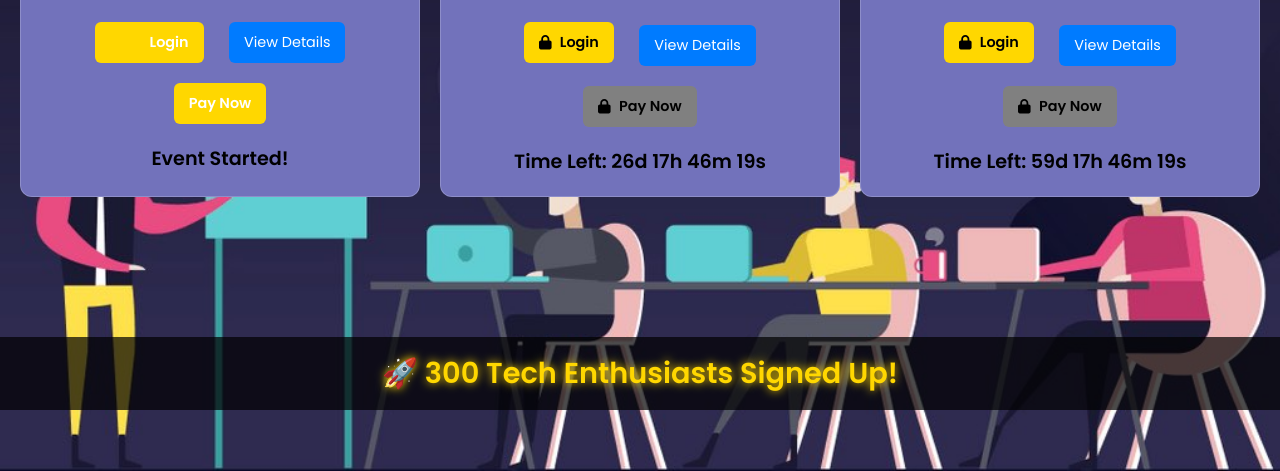
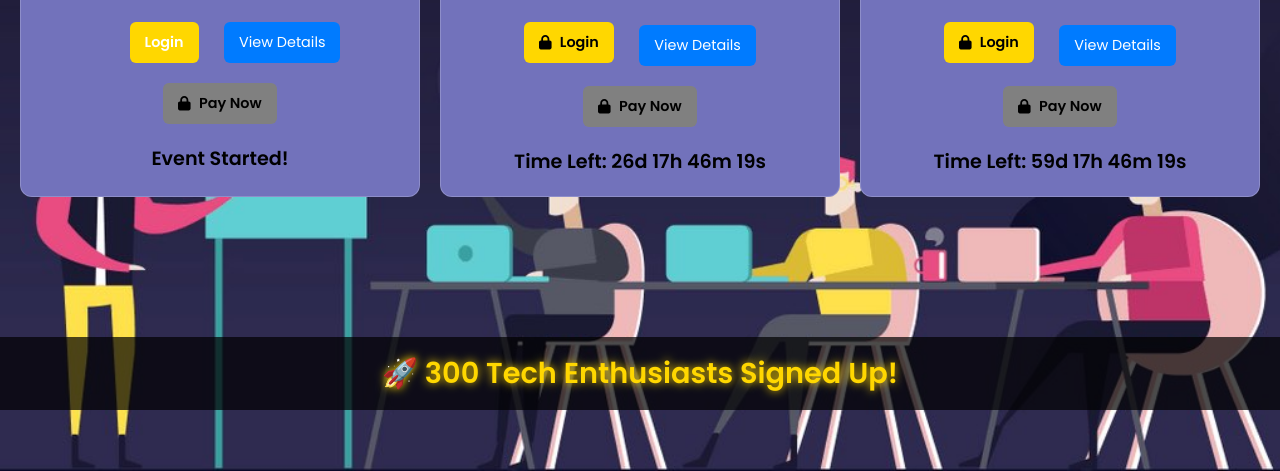
Before and after one commit to Saloni-Kumari-31/codecrusts, a plain HTML site: page upcoming.html in a window 1280 px wide. Shown: the part 329-800 px from the top of the page. Drawn offline with Linux system fonts and the light colour scheme.

Commit message:
Update upcoming.html

```diff
--- a/upcoming.html
+++ b/upcoming.html
@@ -342,10 +342,9 @@
                 <p>Theme: Smart Solutions</p>
                 <div class="buttons">
                     <!-- <button class="register">Register</button> -->
-                    <button class="register-btn"><a href="./login" style="text-decoration: none;color:white;margin-left:40px" >Login</a></button>
+                    <button style="margin-left:40px;" class="register-btn"><a href="./login" style="text-decoration: none;color:white;" >Login</a></button>
                     <button class="view"><a href="./details" style="text-decoration: none;color:white">View Details</a></button>
-                    <button class="add-btn"> <a href="https://forms.gle/zAKpaQp75jNWf6vD9" target="_blank" style="text-decoration: none;color:white">Pay Now</a></button>
-
+                   <button class="add-btn" disabled><i class="fas fa-lock"></i> Pay Now</button>
                 </div>
                 <div class="timer"></div>
             </div>
```
